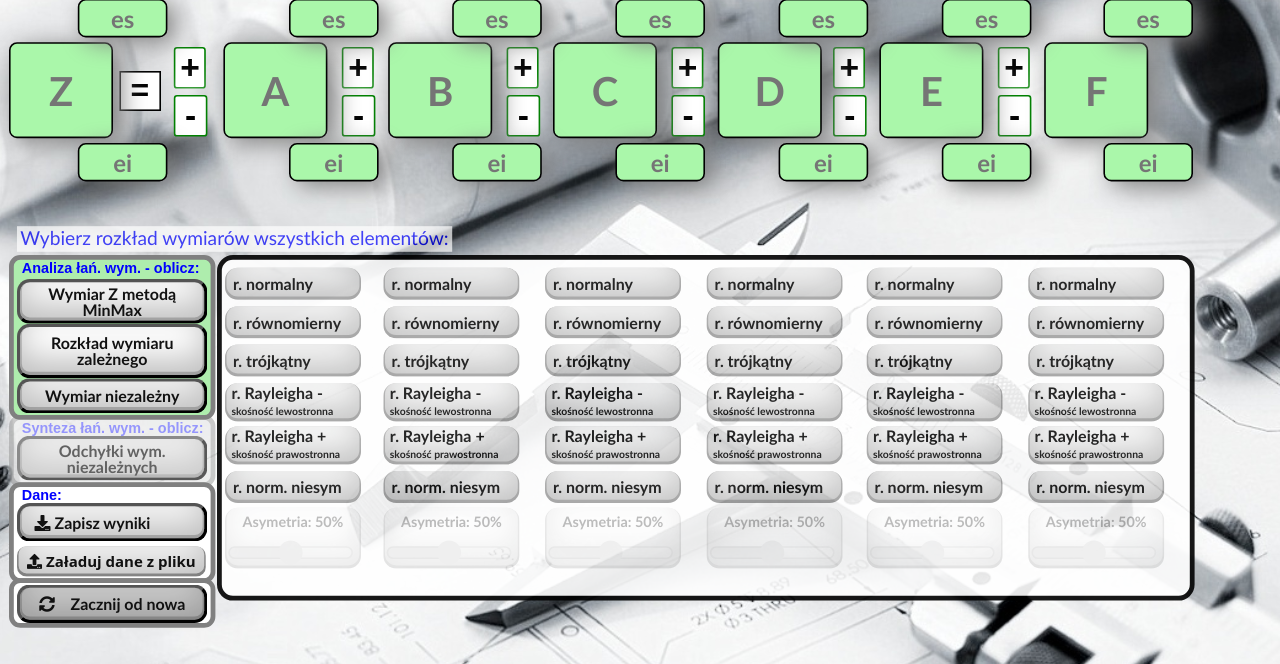
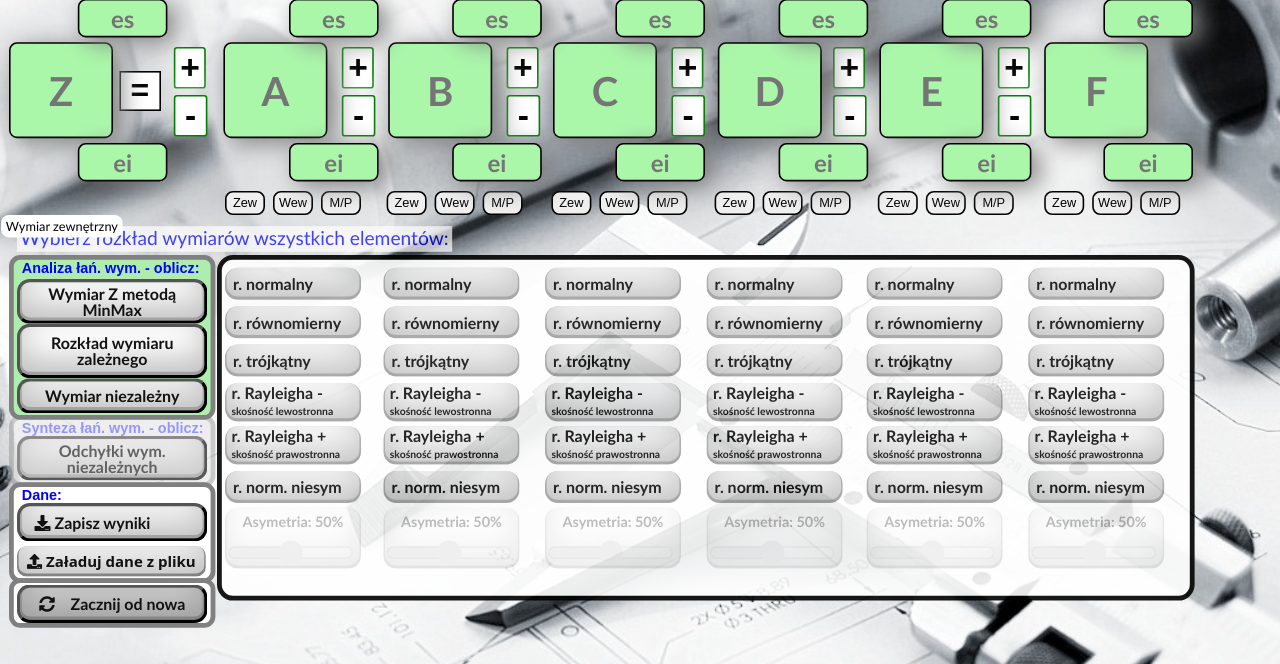
Before and after one commit to Michalqq/Tolerance-chain-stack-up-analysis-, a plain HTML site: page index.htm in a window 1280 px wide. Shown: the part 136-800 px from the top of the page. Drawn offline with Linux system fonts and the light colour scheme; files whose address does not match are found by name.

Commit message:
Add files via upload

```diff
--- a/Main.js
+++ b/Main.js
@@ -279,6 +279,14 @@ function SaveToFile(){ //zapis danych do pliku
 
     }
 }
+function ActivateSyntDim(id) {
+    let text=" Color";
+    if (document.getElementById(id).className.indexOf(" Color") != -1 ) text = "";
+    document.getElementById("syntZew" + id.substr(id.length-1,1)).className = "SynthesisTop";
+    document.getElementById("syntWew" + id.substr(id.length-1,1)).className = "SynthesisTop";
+    document.getElementById("syntMP" + id.substr(id.length-1,1)).className = "SynthesisTop";
+    document.getElementById(id).className += text;
+}
 function ActivateMenu(id){ // Aktywowanie menu na górze w pasku
 	var ul = document.getElementById("Menu0");
 	var items = ul.getElementsByTagName("LI1");
@@ -432,11 +440,10 @@ function DisableBox (boxName,index,color,disabled){
     // disabled "true" or "false"
     //"index" must be array
     for(i=0; i<index.length; i++) {
-            Box = document.getElementById(boxName + index[i]);
-			Box.disabled=disabled;
-            Box.style="left:"+Box.style.left+"; background-color:" + color;
-    }
-
+        Box = document.getElementById(boxName + index[i]);
+        Box.disabled=disabled;
+        Box.style="left:"+Box.style.left+"; background-color:" + color;
+    }
 }
 function ChangeOpacity(id, opacity){
     for (i=0; i<id.length; i++){
--- a/Mgr.css
+++ b/Mgr.css
@@ -122,6 +122,22 @@ p4 {
     background-color: white;
     border-radius: 7px;
 	height:25px;
+}
+.SynthesisTop {
+    font-size: 8px;
+    top:195px;
+    padding:0px;
+    margin-left: auto;
+    margin-right: auto;
+    position: absolute;
+    border:solid 1px black;
+    border-radius: 5px;
+    width: 25px;
+    height: 15px;
+    outline: none;
+}
+.SynthesisTop.Color {
+    background: #6b6;
 }
 .Zamiennosc {
 	z-index:-1;
--- a/index.htm
+++ b/index.htm
@@ -350,6 +350,33 @@ Kontakt:  kraciukmichal@gmail.com-->
 <div id="tolBiggerE" class="tolBigger" style="left: 588px; display: none">0%</div>
 <div id="tolBiggerF" class="tolBigger" style="left: 689px; display: none">0%</div>
 
+<p1 id="syntDimDescr" style="position: absolute; font-size:8px; background-color: white; padding: 3px; border-radius: 5px; z-index: 4">Wymiar zewnętrzny</p1>
+
+<button id="syntZewA" class="SynthesisTop" style="left:140px" onmouseover="SyntDimDescription()" onclick="ActivateSyntDim(id)">Zew</button>
+<button id="syntWewA" class="SynthesisTop" style="left:170px" onclick="ActivateSyntDim(id)">Wew</button>
+<button id="syntMPA" class="SynthesisTop" style="left:200px" onclick="ActivateSyntDim(id)">M/P</button>
+
+<button id="syntZewB" class="SynthesisTop" style="left:241px" onclick="ActivateSyntDim(id)">Zew</button>
+<button id="syntWewB" class="SynthesisTop" style="left:271px" onclick="ActivateSyntDim(id)">Wew</button>
+<button id="syntMPB" class="SynthesisTop" style="left:301px" onclick="ActivateSyntDim(id)">M/P</button>
+
+<button id="syntZewC" class="SynthesisTop" style="left:344px" onclick="ActivateSyntDim(id)">Zew</button>
+<button id="syntWewC" class="SynthesisTop" style="left:374px" onclick="ActivateSyntDim(id)">Wew</button>
+<button id="syntMPC" class="SynthesisTop" style="left:404px" onclick="ActivateSyntDim(id)">M/P</button>
+
+<button id="syntZewD" class="SynthesisTop" style="left:446px" onclick="ActivateSyntDim(id)">Zew</button>
+<button id="syntWewD" class="SynthesisTop" style="left:476px" onclick="ActivateSyntDim(id)">Wew</button>
+<button id="syntMPD" class="SynthesisTop" style="left:506px" onclick="ActivateSyntDim(id)">M/P</button>
+
+<button id="syntZewE" class="SynthesisTop" style="left:548px" onclick="ActivateSyntDim(id)">Zew</button>
+<button id="syntWewE" class="SynthesisTop" style="left:578px" onclick="ActivateSyntDim(id)">Wew</button>
+<button id="syntMPE" class="SynthesisTop" style="left:608px" onclick="ActivateSyntDim(id)">M/P</button>
+
+<button id="syntZewF" class="SynthesisTop" style="left:652px" onclick="ActivateSyntDim(id)">Zew</button>
+<button id="syntWewF" class="SynthesisTop" style="left:682px" onclick="ActivateSyntDim(id)">Wew</button>
+<button id="syntMPF" class="SynthesisTop" style="left:712px" onclick="ActivateSyntDim(id)">M/P</button>
+
+
 
 <input id="ZamdevUpZ" type="tel" class="Zam" style="left: 50px" onkeypress="validate(event,id)" onkeyup="changeDOT(id)" onfocusout="checkDev(id)" onfocus="HideOryginal(id)" onfocusout="CheckVisible(id)" type1="devUpZam"><br>
 <input id="ZamdevUpA" type="tel" class="Zam" style="left: 182px" onkeypress="validate(event,id)" onkeyup="changeDOT(id)" onfocusout="checkDev(id)" onfocus="HideOryginal(id)" onfocusout="CheckVisible(id)" type1="devUpZam"><br>
```
